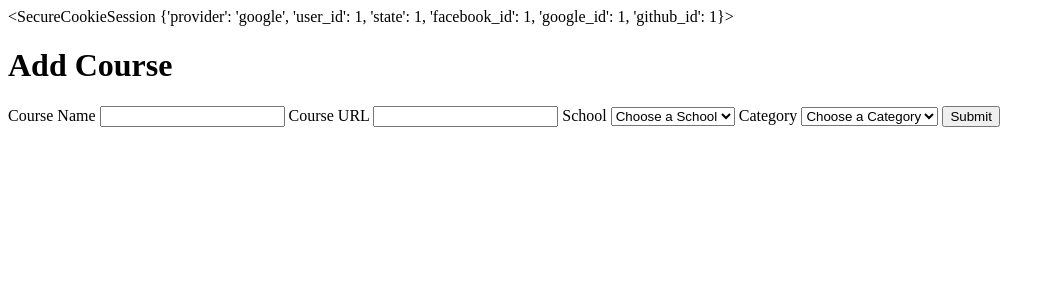
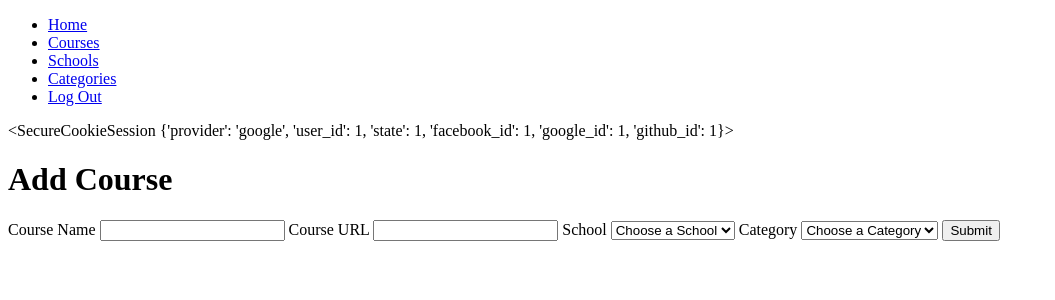
Before and after one commit to byanofsky/course_catalog, a Flask app: page /course/add/ in a window 1280 px wide. Shown: the top 300 px of the page, without its empty margins (0-1055 px from the left). Run offline with Flask 2, Linux system fonts and the light colour scheme; the visitor is signed in with stand-in values (Sample User, id 1); data that the repository does not hold is empty; parts of the project's set-up code (start-up, migrations or seed data) failed here and were passed over.

Commit message:
Add basic nav menu

```diff
--- a/course_catalog/course_catalog/templates/layout.html
+++ b/course_catalog/course_catalog/templates/layout.html
@@ -7,6 +7,19 @@
     {% endblock %}
   </head>
   <body>
+    <ul>
+      <li><a href="{{ url_for('frontpage') }}">Home</a></li>
+      <li><a href="{{ url_for('view_all_courses') }}">Courses</a></li>
+      <li><a href="{{ url_for('view_all_schools') }}">Schools</a></li>
+      <li><a href="{{ url_for('view_all_categories') }}">Categories</a></li>
+      <li>
+        {% if session['user_id'] %}
+          <a href="{{ url_for('logout') }}">Log Out</a>
+        {% else %}
+          <a href="{{ url_for('login') }}">Log In</a>
+        {% endif %}
+      </li>
+    </ul>
     {{ session }}
     {% with messages = get_flashed_messages() %}
       {% if messages %}
```
